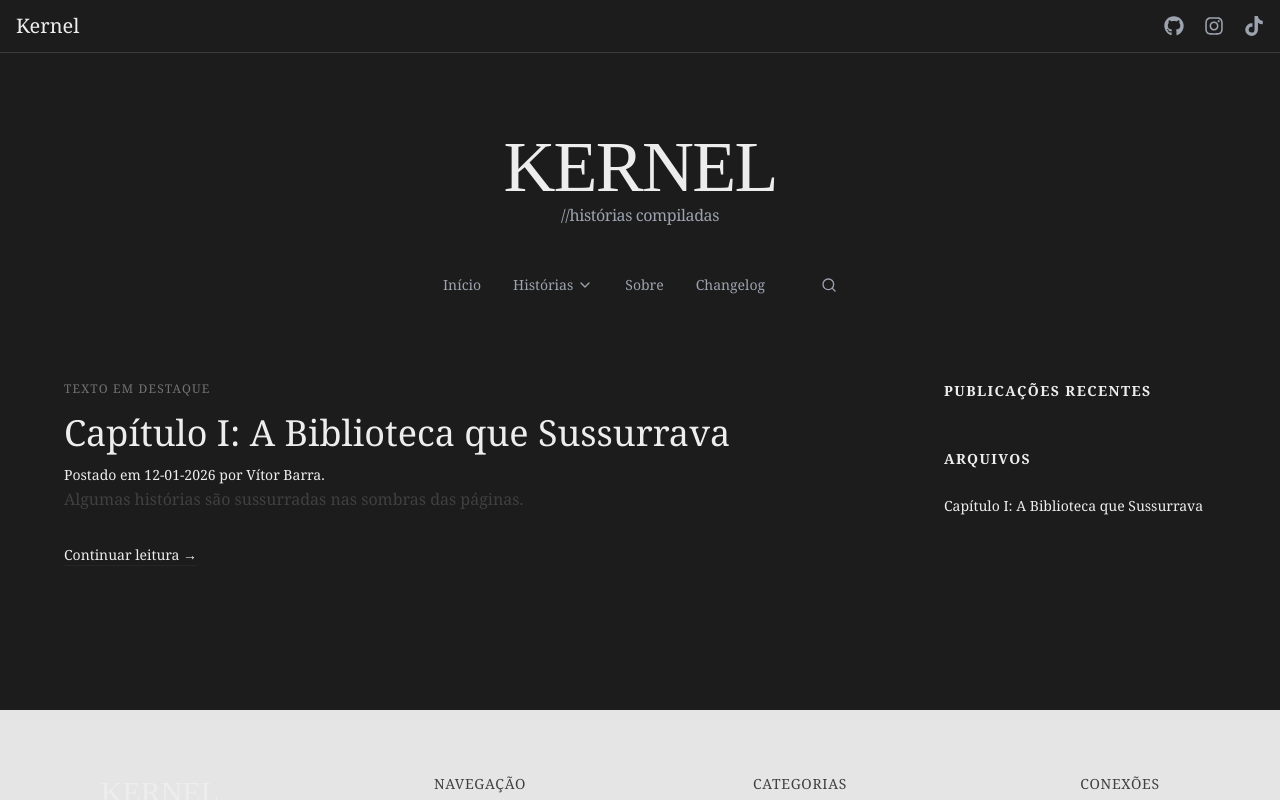
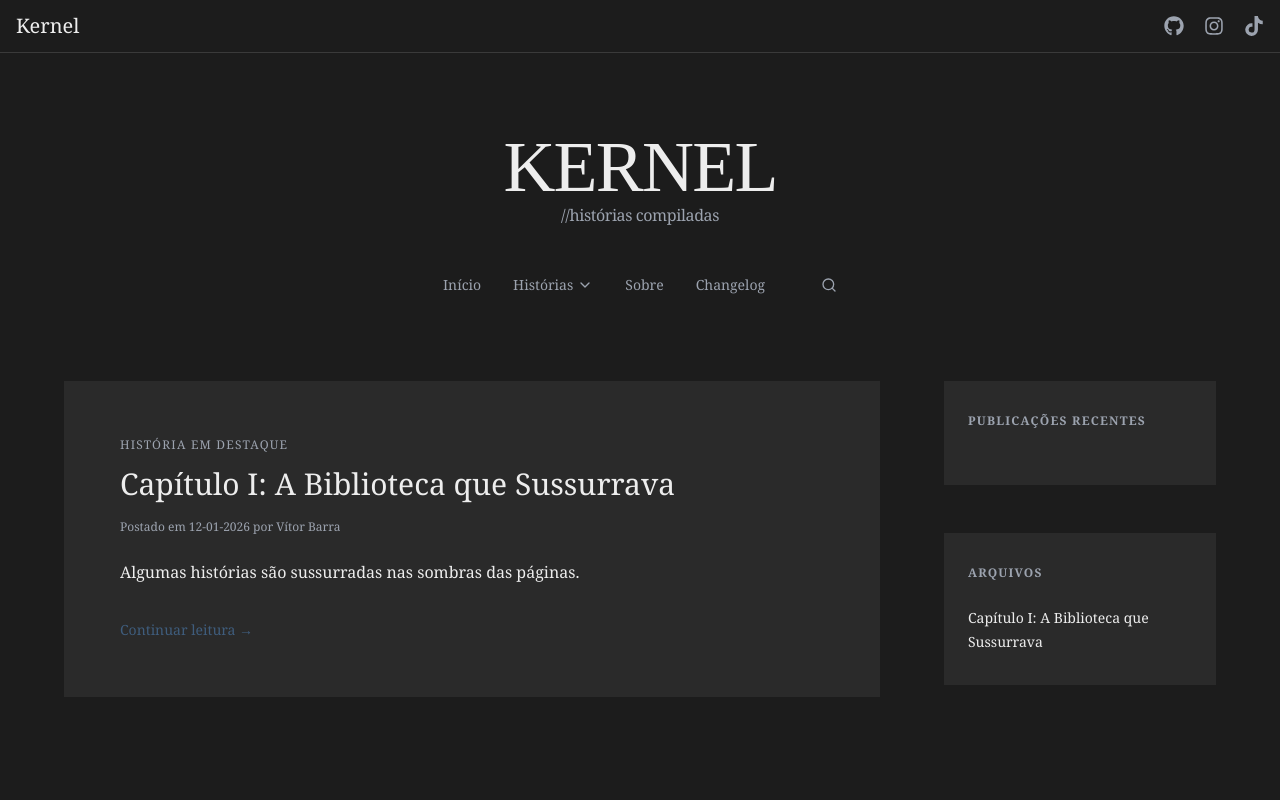
Before and after one commit to Kotige/cdh, a React (Vite) app: page / in a window 1280 px wide. Shown: the top 800 px of the page. Built offline with nearby package versions, Linux system fonts and the light colour scheme; a web font is replaced by a local one.

Commit message:
style: featured post and sidebar

```diff
--- a/src/components/FeaturedPost/index.jsx
+++ b/src/components/FeaturedPost/index.jsx
@@ -4,29 +4,76 @@ export default function FeaturedPost({ story }) {
     if (!story) return null;
 
     return (
-        <div className="bg-bg-main">
-            <span className="block text-xs tracking-widest uppercase text-neutral-500 mb-4">
-                Texto em Destaque
+        <section
+            className="
+                bg-bg-surface
+                px-6 py-10
+                md:px:10 md:py-14
+                lg:px-14
+            ">
+                {/* Selo Editorial  */}
+                <span
+                    className="
+                        block
+                        mb-3
+                        text-xs
+                        tracking-widest
+                        uppercase
+                        text-text-muted
+                        ">
+                            História em Destaque
                 </span>
 
-            <h1 className="text-3xl md:text-4xl font-serif mb-3">
+                {/* Título  */}
+                <h1
+                className="
+                    font-serif
+                    text-2xl md:text-3xl
+                    leading-tight
+                    text-text-main
+                    mb-4
+                    lg:max-w-3xl
+                ">
                     {story.title}
                 </h1>
 
-            <p className="text-sm text-neutral max-w-none">
-                Postado em {story.date} por {story.author}.
+                {/* Metadados  */}
+                <p className="
+                    text-xs
+                    text-text-muted
+                    mb-6
+                ">
+                    Postado em {story.date} por {story.author}
                 </p>
 
-            <div className="prose prose-neutral max-w-none">
-                <p>{story.epigraph}</p>
-            </div>
+                {/* Epígrafe  */}
+                {story.epigraph && (
+                    <p className="
+                        text-base mb:text-lg
+                        leading-relaxed
+                        text-text-main
+                        mb-8
+                        md:max-w-2xl
+                    ">
+                        {story.epigraph}
+                    </p>
+                )}
 
+                {/* CTA  */}
                 <Link
                     to={`/${story.genre}/${story.slug}`}
-                className="inline-block mt-8 text-sm border-b border-neutral-800 hover:border-neutral-400 transition"
+                    className="
+                        inline-block
+                        text-sm
+                        text-accent
+                        border-b
+                        border-transparent
+                        hover:border-accent
+                        transition
+                    "
                 >
                     Continuar leitura →
                 </Link>
-        </div>
+        </section>
     )
 }
--- a/src/components/Sidebar/Categories/index.jsx
+++ b/src/components/Sidebar/Categories/index.jsx
@@ -1,6 +1,5 @@
 import { Link } from "react-router-dom";
 import { stories } from "../../../data/stories";
-import { SlUserFollowing } from "react-icons/sl";
 
 export default function Categories() {
     const categories = [
@@ -17,17 +16,20 @@ export default function Categories() {
     ];
 
     return (
-        <section>
-            <h3 className="text-sm font-semibold tracking-widest uppercase mb-6">
+        <section className="
+            bg-bg-surface
+            px-6 py-8
+        ">
+            <h3 className="text-xs font-semibold tracking-widest uppercase text-text-muted mb-6">
                 Arquivos
             </h3>
 
-            <ul className="space-y-2">
+            <ul className="space-y-3">
                 {categories.map(({slug, title, genre}) => (
                     <li key={slug}>
                         <Link
                             to={`/${genre}/${slug}`}
-                            className="text-sm hover:underline"
+                            className="text-sm text-text-main leading-snug hover:underline"
                         >
                             {title}
                         </Link>
--- a/src/components/Sidebar/RecentPosts/index.jsx
+++ b/src/components/Sidebar/RecentPosts/index.jsx
@@ -2,29 +2,49 @@ import { Link } from "react-router-dom";
 
 export default function RecentPosts({ posts }) {
     return (
-        <section>
-            <h3 className="text-sm font-semibold tracking-widest uppercase mb-6">
+        <section className="
+            bg-bg-surface
+            px-6 py-8
+        ">
+            <h3 className="
+                text-xs
+                font-semibold
+                tracking-widest
+                uppercase
+                text-text-muted
+                mb-6
+            ">
                 Publicações Recentes
             </h3>
 
-            <ul className="space-y-5">
+            <ul className="space-y-6">
                 {posts.map((post) => (
                     <li key={post.slug}>
                         <Link
                             to={`/${post.genre}/${post.slug}`}
-                            className="block hover:underline"
+                            className="
+                                block
+                                font-serif
+                                text-text-main
+                                leading-snug
+                                hover:underline
+                            "
                         >
-                            <span className="block font-serif">
-                                {post.title}
-                            </span>
+                            {post.title}
                         </Link>
 
-                        <span className="text-xs text-neutral-500">
+                        <span className="
+                            block
+                            mt-1
+                            text-xs
+                            text-text-muted
+                        ">
                             Publicado em {post.date}
                         </span>
                     </li>
                 ))}
             </ul>
+
         </section>
     );
 }
--- a/src/index.css
+++ b/src/index.css
@@ -2,9 +2,9 @@
 
 @import "tailwindcss";
 
-@tailwind base;
+/* @tailwind base;
 @tailwind components;
-@tailwind utilities;
+@tailwind utilities; */
 
 @plugin "@tailwindcss/typography";
 
```
Lines whose indentation alone changed are shown as unchanged.
